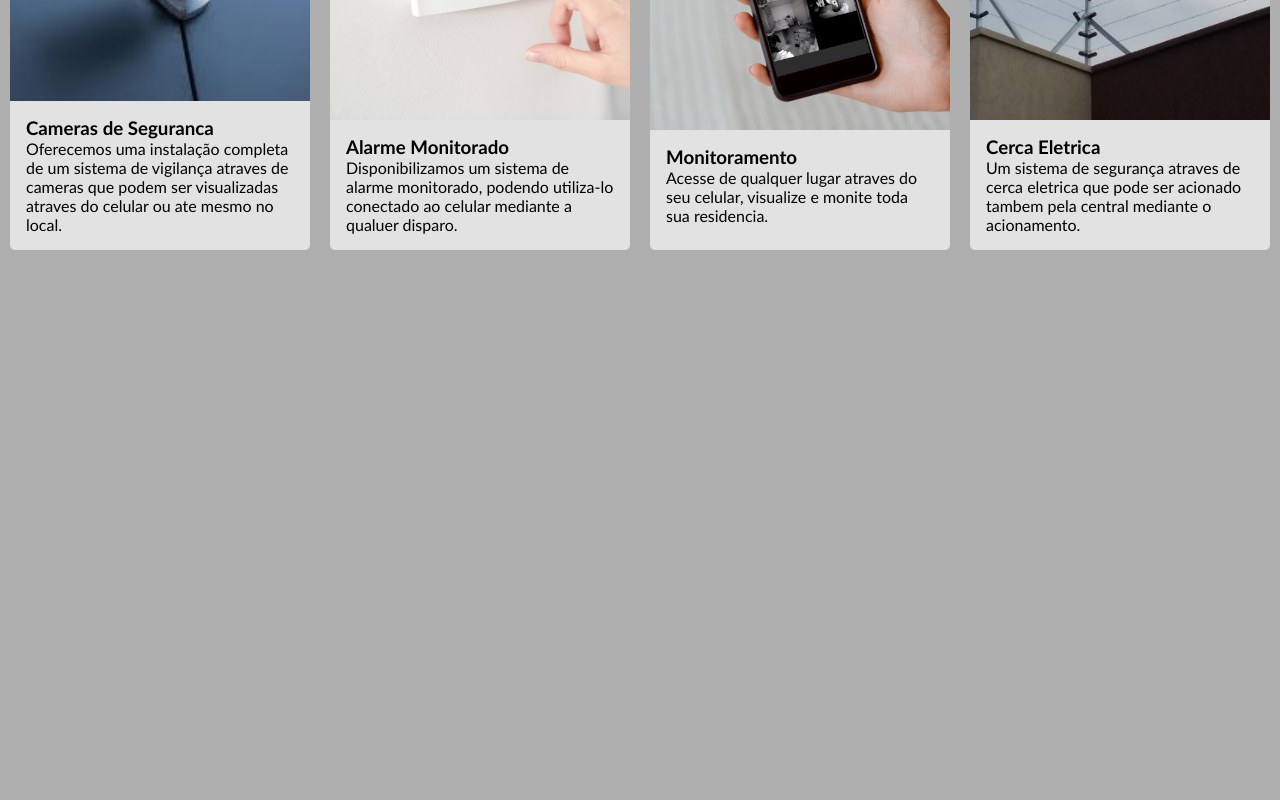
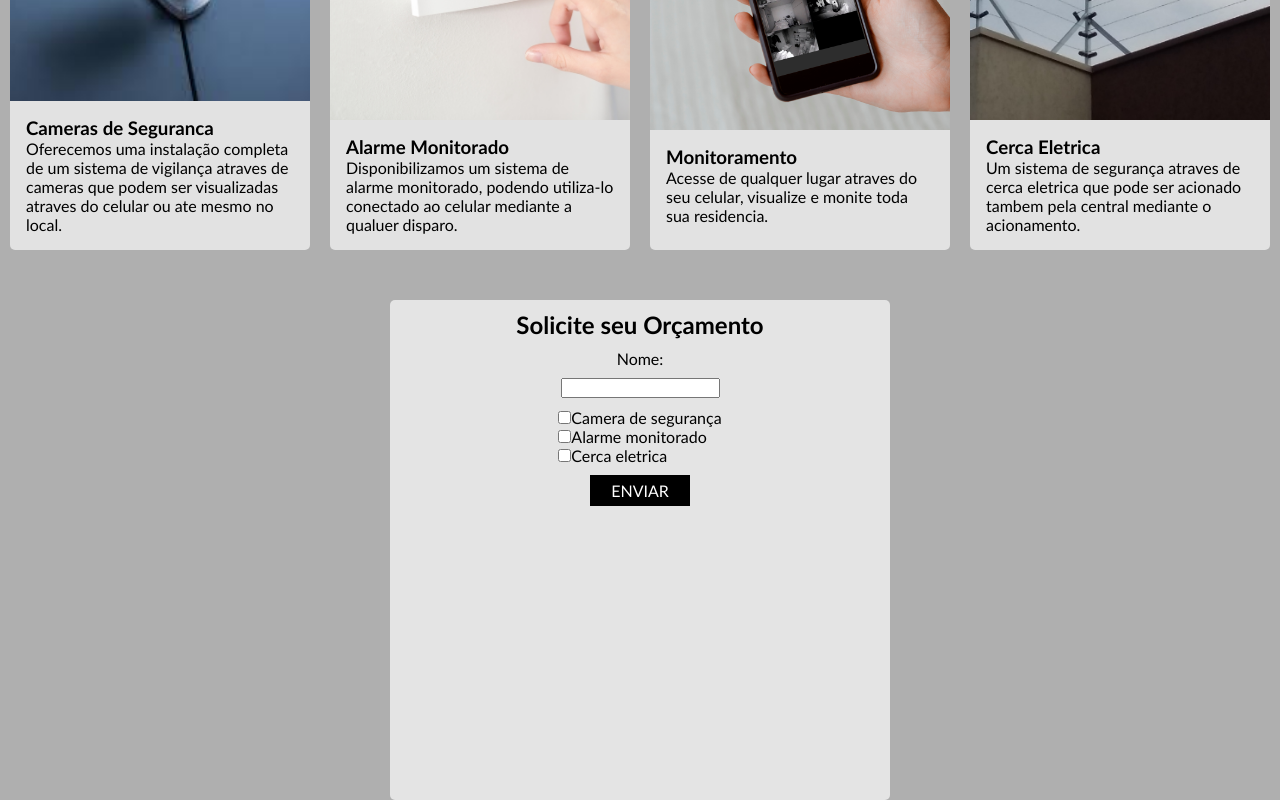
Before and after one commit to VtssBR/Samzak-React, a React (Vite) app: page / in a window 1280 px wide. Shown: the part 991-1791 px from the top of the page. Before the commit the page ends 1241 px from the top, so only its background shows below. Built offline with nearby package versions, Linux system fonts and the light colour scheme.

Commit message:
add form and wpp me

```diff
--- a/src/App.css
+++ b/src/App.css
@@ -21,3 +21,7 @@ body{
     margin-top: 2rem;
     margin-bottom: 2rem;
 }
+
+.Form{
+    margin-top: 50px;
+}
--- a/src/App.jsx
+++ b/src/App.jsx
@@ -3,6 +3,7 @@ import './App.css'
 import Header from './components/Header'
 import Slider from './components/Slider'
 import Card from './components/Card'
+import Form from './components/Form'
 import logoSamzak from "./assets/logo-samzak.png"
 import imagem1 from "./assets/carrosel-camera.jpg"
 import imagem2 from "./assets/carrosel-seguranca.webp"
@@ -41,6 +42,10 @@ function App() {
           <Card imgCard={imgCardMonitoramento} titleCard="Monitoramento" textCard="Acesse de qualquer lugar atraves do seu celular, visualize e monite toda sua residencia."/>
           <Card imgCard={imgCardCerca} titleCard="Cerca Eletrica" textCard="Um sistema de segurança atraves de cerca eletrica que pode ser acionado tambem pela central mediante o acionamento. "/>
         </div>
+
+        <div className="Form">
+          <Form/>
+        </div>
     </>
   )
 }
--- a/src/components/Card/index.jsx
+++ b/src/components/Card/index.jsx
@@ -1,10 +1,10 @@
 import { useState } from "react";
-import PropTypes from "prop-types"
+import propTypes from "prop-types"
 import styles from "./Card.module.css"
 
-Card.PropTypes = {
-    titleCard: PropTypes.string,
-    textCard: PropTypes.string,
+Card.propTypes = {
+    titleCard: propTypes.string,
+    textCard: propTypes.string,
 }
 
 
--- /dev/null
+++ b/src/components/Form/Form.module.css
@@ -0,0 +1,18 @@
+.buttonSubmit{
+    background-color: black;
+    width: 100px;
+    padding: 5px;
+}
+
+.FormContent{
+    display: flex;
+    flex-direction: column;
+    margin: auto;
+    align-items: center;
+    max-width: 500px;
+    height: 500px;
+    border-radius: 5px;
+    background-color: rgb(228, 228, 228);
+    padding: 10px;
+    gap: 10px;
+}
--- /dev/null
+++ b/src/components/Form/index.jsx
@@ -0,0 +1,80 @@
+import { useState } from "react";
+import styles from "./Form.module.css"
+
+
+export default function Form(){
+
+    const[inputNameText, setNameInputText] = useState('');
+
+
+    const initialCheckBoxes = [
+        {name: 'checkboxCamera', checked: false, message:'Camera de segurança'},
+        {name: 'checkboxAlarmename', checked: false, message: 'Alarme monitorado'},
+        {name: 'checkboxCerca', checked: false, message:'Cerca eletrica'}
+    ];
+
+    const[inputCheckboxes, setCheckboxes] = useState(initialCheckBoxes);
+
+    function handleCheckBox(ev){
+        const {name, checked, message} = ev.target
+
+        setCheckboxes((prevCheckboxes) => {
+            return prevCheckboxes.map(checkbox => {
+              if (checkbox.name === name) {
+                return {
+                  ...checkbox,
+                  checked: checked,
+                  value: message
+                };
+              }
+              return checkbox;
+            });
+          });
+        };
+
+
+    function sentMessageSubmit(ev) {
+        ev.preventDefault();
+        const selectedMessages = inputCheckboxes
+            .filter(checkbox => checkbox.checked)
+            .map(checkbox => checkbox.message);
+            const selectedMessagesJointed = selectedMessages.join(', ')
+
+        window.open(`https://wa.me/5511996495733?text=Oi+meu+nome+é+${inputNameText}+e+gostaria+de+fazer+um+orçamento+de:+${selectedMessagesJointed}.`,"_blank")
+    };
+
+
+    function handleNameInput(ev){
+        setNameInputText(ev.target.value)
+    }
+
+    return(
+        <>
+        <div>
+        <form className={styles.FormContent}>
+            <h2>Solicite seu Orçamento</h2>
+            <label htmlFor="name">Nome: </label>
+            <input onChange={handleNameInput} type="text" id="name" />
+                <div>
+                    {inputCheckboxes.map((checkbox, index) => (
+                    <div key={index}>
+                    <input
+                    type="checkbox"
+                    name={checkbox.name}
+                    value={checkbox.message}
+                    checked={checkbox.checked}
+                    onChange={handleCheckBox}
+                    />
+                    <label htmlFor={checkbox.name}>{checkbox.message}</label>
+                    </div>
+                    ))}
+                </div>
+            <button onClick={sentMessageSubmit} className={styles.buttonSubmit} type="submit">ENVIAR</button>
+        </form>
+        </div>
+        </>
+    )
+
+
+
+}
--- a/src/components/Header/Header.module.css
+++ b/src/components/Header/Header.module.css
@@ -23,9 +23,8 @@
 }
 
 .List{
-  justify-content: center;
-  align-self: center;
-  margin: auto;
+  justify-content: flex-end;
+  align-self:center;
 }
 
 ul{
--- a/src/components/Header/index.jsx
+++ b/src/components/Header/index.jsx
@@ -1,10 +1,10 @@
-import PropTypes from "prop-types"
+import propTypes from "prop-types"
 import styles from "./Header.module.css"
 
-Header.PropTypes = {
-    title1: PropTypes.string,
-    title2: PropTypes.string,
-    title3: PropTypes.string,
+Header.propTypes = {
+    title1: propTypes.string,
+    title2: propTypes.string,
+    title3: propTypes.string,
 }
 
 export default function Header({cover,title1,title2,title3}){
@@ -13,10 +13,10 @@ export default function Header({cover,title1,title2,title3}){
         <img src={cover} alt="Logo" className={styles.logoImg}/>
         <h2>SAMZAK</h2>
         </div>
-        <div className="List">
+        <div className={styles.List}>
             <ul className={styles.buttons}>
                 <button>{title1}</button>
-                <button onclick="document.getElementById('title-services').scrollIntoView({ behavior: 'smooth' });">{title2}</button>
+                <button>{title2}</button>
                 <button>{title3}</button>
             </ul>
         </div>
--- a/src/components/Slider/Slider.module.css
+++ b/src/components/Slider/Slider.module.css
@@ -16,6 +16,7 @@
 .arrowButton {
     cursor: pointer;
     text-decoration: none;
+    background-color: transparent;
     transition: transform .3s;
     padding: 0;
     margin: 10px;
```
